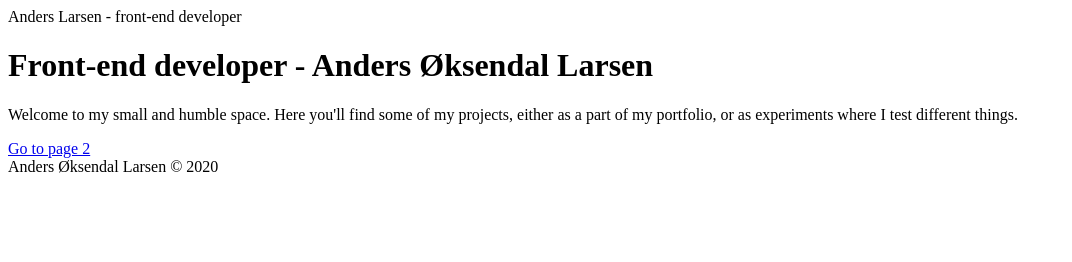
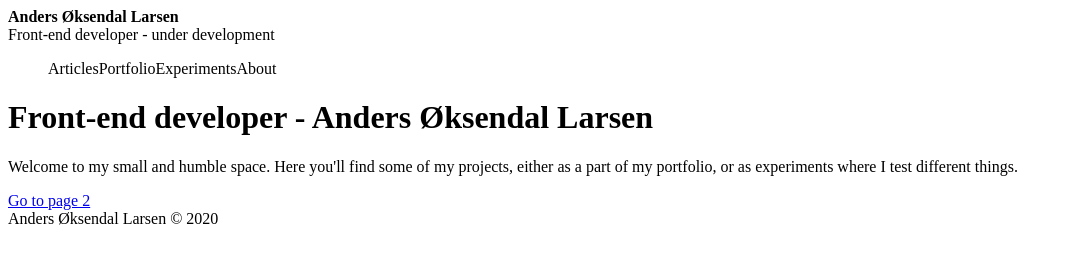
Before and after one commit to aoelarsen/portfolio, a Gatsby site: page / in a window 1280 px wide. Shown: the whole page, without its empty margins (0-1072 px from the left). Built offline with nearby package versions, Linux system fonts and the light colour scheme; Gatsby itself is replaced by a stand-in of ours.

Commit message:
added header, navigation and footer components

```diff
--- /dev/null
+++ b/src/components/footer/Footer.js
@@ -0,0 +1,9 @@
+import React from "react"
+
+const Footer = () => {
+  return (
+    <footer>Anders Øksendal Larsen &copy; {new Date().getFullYear()}</footer>
+  )
+}
+
+export default Footer
--- /dev/null
+++ b/src/components/header/Header.js
@@ -0,0 +1,17 @@
+import React from "react"
+import MainNav from "../navigation/MainNav"
+
+const Header = () => {
+  return (
+    <header>
+      <div>
+        <strong>Anders Øksendal Larsen</strong>
+        <br />
+        Front-end developer - under development
+      </div>
+      <MainNav />
+    </header>
+  )
+}
+
+export default Header
--- a/src/components/layout.js
+++ b/src/components/layout.js
@@ -1,25 +1,16 @@
 import React from "react"
 import PropTypes from "prop-types"
-import { useStaticQuery, graphql } from "gatsby"
+// import { useStaticQuery, graphql } from "gatsby"
+
+import Header from "./header/Header"
+import Footer from "./footer/Footer"
 
 const Layout = ({ children }) => {
-  const data = useStaticQuery(graphql`
-    query SiteTitleQuery {
-      site {
-        siteMetadata {
-          title
-        }
-      }
-    }
-  `)
-
-  const title = data.site.siteMetadata.title
-
   return (
     <div>
-      <header>{title}</header>
+      <Header />
       <main>{children}</main>
-      <footer>Anders Øksendal Larsen &copy; {new Date().getFullYear()}</footer>
+      <Footer />
     </div>
   )
 }
--- /dev/null
+++ b/src/components/navigation/MainNav.js
@@ -0,0 +1,18 @@
+import React from "react"
+
+import NavList from "./NavList"
+
+const MainNav = () => {
+  return (
+    <nav>
+      <NavList>
+        <li>Articles</li>
+        <li>Portfolio</li>
+        <li>Experiments</li>
+        <li>About</li>
+      </NavList>
+    </nav>
+  )
+}
+
+export default MainNav
--- /dev/null
+++ b/src/components/navigation/NavList.js
@@ -0,0 +1,8 @@
+import styled from "styled-components"
+
+const NavList = styled.ul`
+  list-style: none;
+  display: flex;
+`
+
+export default NavList
```
Also changed, not shown: README.md.
